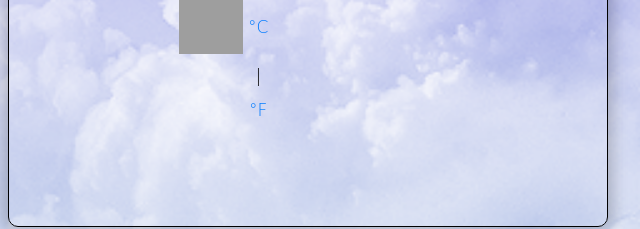
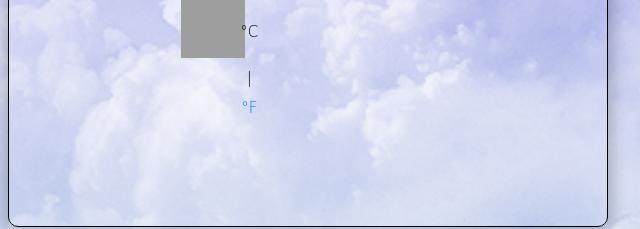
Before and after one commit to Jolie92/Weather-app, a website built with Parcel: page index.html in a window 1280 px wide. Shown: the part 253-482 px from the top of the page, 342-982 px from the left. Built offline with nearby package versions, Linux system fonts and the light colour scheme; no server answers; grey boxes are pictures that could not be loaded.

Commit message:
change font size css

```diff
--- a/src/styles.css
+++ b/src/styles.css
@@ -58,6 +58,10 @@ form {
   font-weight: 300;
   line-height: 2;
 }
+.weather-temperature .active {
+  color: black;
+  cursor: default;
+}
 
 .sun {
   position: relative;
@@ -100,9 +104,9 @@ ul {
 
 .units {
   position: relative;
-  font-size: 17px;
+  font-size: 15px;
   top: -30px;
-  left: 80px;
+  left: 70px;
 }
 
 .current-weather {
```
